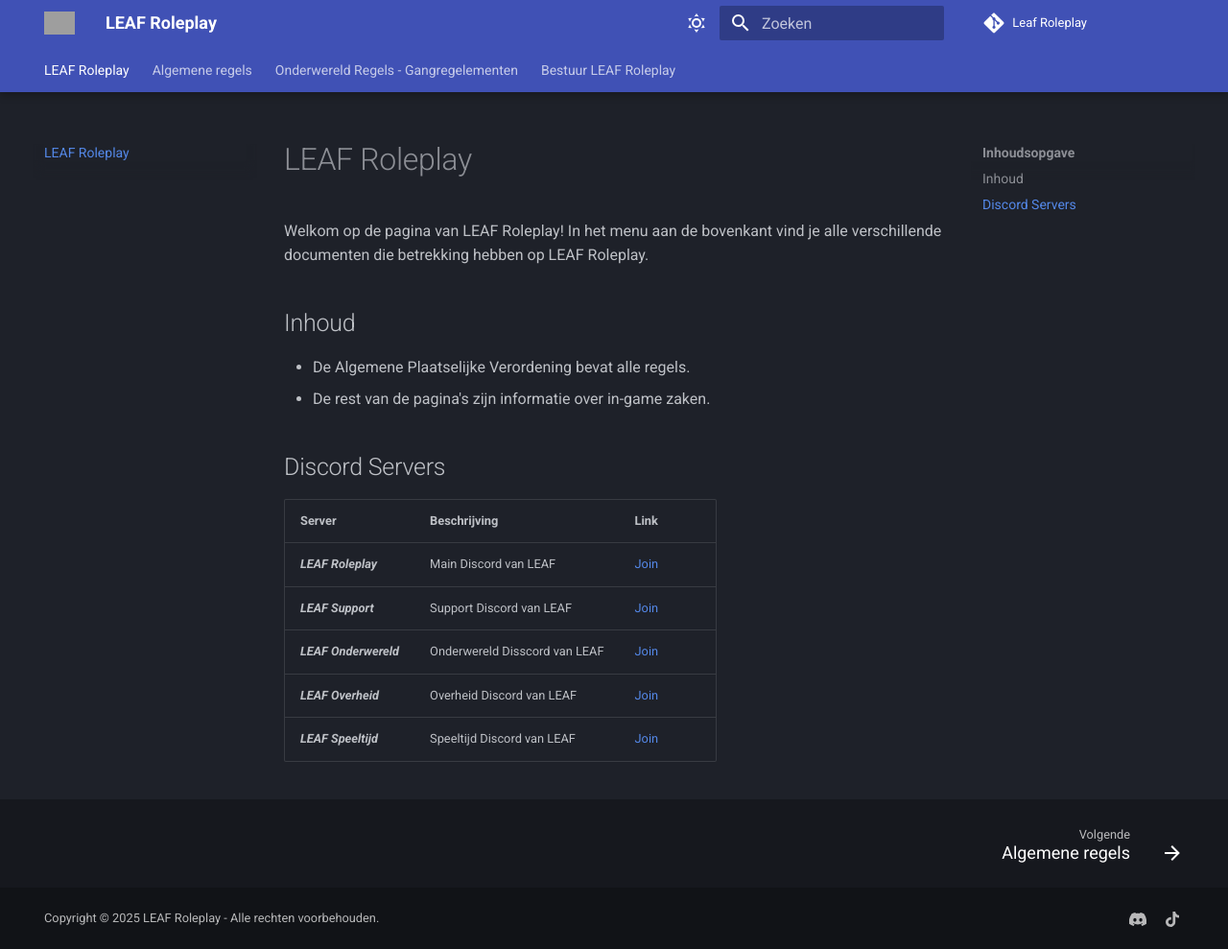
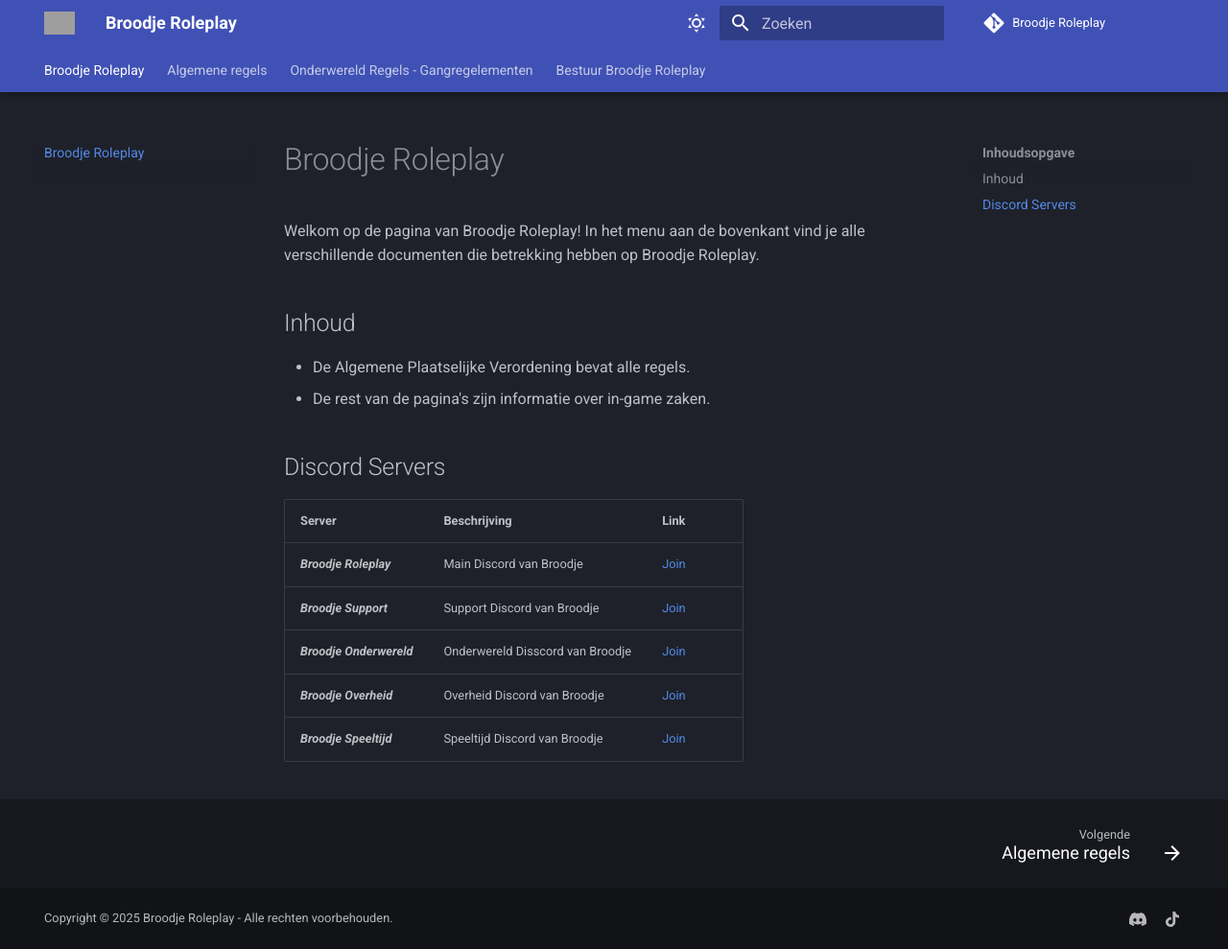
Before and after one commit to LeafRoleplay/APV-MK-docs, an MkDocs documentation site: the page built from docs/index.md, in a window 1280 px wide and 989 px high. Shown: the whole window at 96% size. Built offline with MkDocs 1.6.1 and Material for MkDocs 9.7.7, drawn with Linux system fonts in a browser that asks for light colours; comment, search, counter and statistics services are not loaded; grey boxes are pictures that could not be loaded.

Commit message:
added commit Change to Broodje

```diff
--- a/docs/index.md
+++ b/docs/index.md
@@ -1,6 +1,6 @@
-# LEAF Roleplay
+# Broodje Roleplay
 
-Welkom op de pagina van LEAF Roleplay! In het menu aan de bovenkant vind je alle verschillende documenten die betrekking hebben op LEAF Roleplay.
+Welkom op de pagina van Broodje Roleplay! In het menu aan de bovenkant vind je alle verschillende documenten die betrekking hebben op Broodje Roleplay.
 
 ## Inhoud
 
@@ -13,8 +13,8 @@
 
 | **Server**             | **Beschrijving**              | **Link**                      |
 |------------------------|-------------------------------|-------------------------------|
-| **_LEAF Roleplay_**    | Main Discord van LEAF         |  [Join](https://discord.gg/leafrp) |
-| **_LEAF Support_**     | Support Discord van LEAF      |  [Join](https://discord.gg/GEPAk344Nf) |
-| **_LEAF Onderwereld_** | Onderwereld Disscord van LEAF |  [Join](https://discord.gg/D2trrsqPKt) |
-| **_LEAF Overheid_**    | Overheid Discord van LEAF     |  [Join](https://discord.gg/KnvfV4FMA2) |
-| **_LEAF Speeltijd_**     | Speeltijd Discord van LEAF  |  [Join](https://discord.gg/xQzx6p6U6M) |
+| **_Broodje Roleplay_**    | Main Discord van Broodje         |  [Join](https://discord.gg/QF64rNa4cV) |
+| **_Broodje Support_**     | Support Discord van Broodje      |  [Join](https://discord.gg/GEPAk344Nf) |
+| **_Broodje Onderwereld_** | Onderwereld Disscord van Broodje |  [Join](https://discord.gg/D2trrsqPKt) |
+| **_Broodje Overheid_**    | Overheid Discord van Broodje     |  [Join](https://discord.gg/KnvfV4FMA2) |
+| **_Broodje Speeltijd_**     | Speeltijd Discord van Broodje  |  [Join](https://discord.gg/xQzx6p6U6M) |
--- a/mkdocs.yml
+++ b/mkdocs.yml
@@ -1,8 +1,8 @@
-site_name: LEAF Roleplay
-site_description: 'Wet en regelgeving van LEAF roleplay'
-site_url: https://leafroleplay.nl
-repo_url: 'https://github.com/LeafRoleplay/LeafRoleplay'
-repo_name: 'Leaf Roleplay'
+site_name: Broodje Roleplay
+site_description: 'Wet en regelgeving van Broodje roleplay'
+site_url: https://Broodjeroleplay.nl
+repo_url: 'http://github.com/LeafRoleplay/BroodjeRoleplay'
+repo_name: 'Broodje Roleplay'
 theme:
   name: material
   features:
@@ -18,8 +18,8 @@
     - navigation.sections
     - navigation.expand
     - navigation.footer
-  logo: leaf.png
-  favicon: leaf.png
+  logo: Broodje.png
+  favicon: Broodje.png
   palette:
    # Palette toggle for light mode
     - scheme: slate
@@ -37,7 +37,7 @@
 
   nav:
     - Home: index.md
-    - LEAF Team: team.md
+    - Broodje Team: team.md
     - Algmene Regels: algemeen.md
     - Onderwereld Regels: onderwereld.md
 
@@ -46,7 +46,7 @@
   generator: false
   social:
     - icon: fontawesome/brands/discord
-      link: https://discord.gg/leafrp
+      link: https://discord.gg/QF64rNa4cV
     - icon: fontawesome/brands/tiktok
       link: https://www.tiktok.com/@iiStormz
   analytics:
@@ -63,7 +63,7 @@
     actions:
       - accept
 
-copyright: Copyright &copy; 2025 LEAF Roleplay - Alle rechten voorbehouden.
+copyright: Copyright &copy; 2025 Broodje Roleplay - Alle rechten voorbehouden.
 
 plugins:
   - git-revision-date-localized:
```
Also changed, not shown: docs/team.md (+1 -1 lines), 1 other file.
